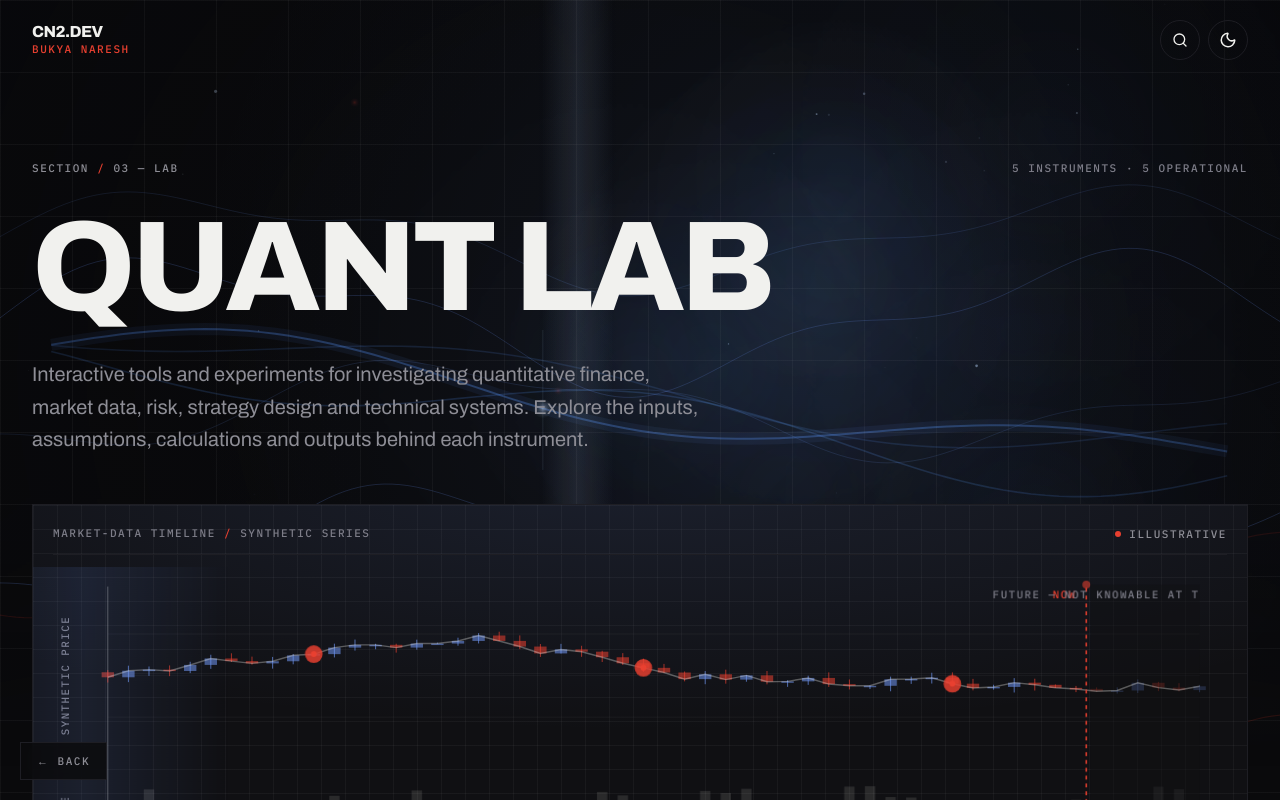
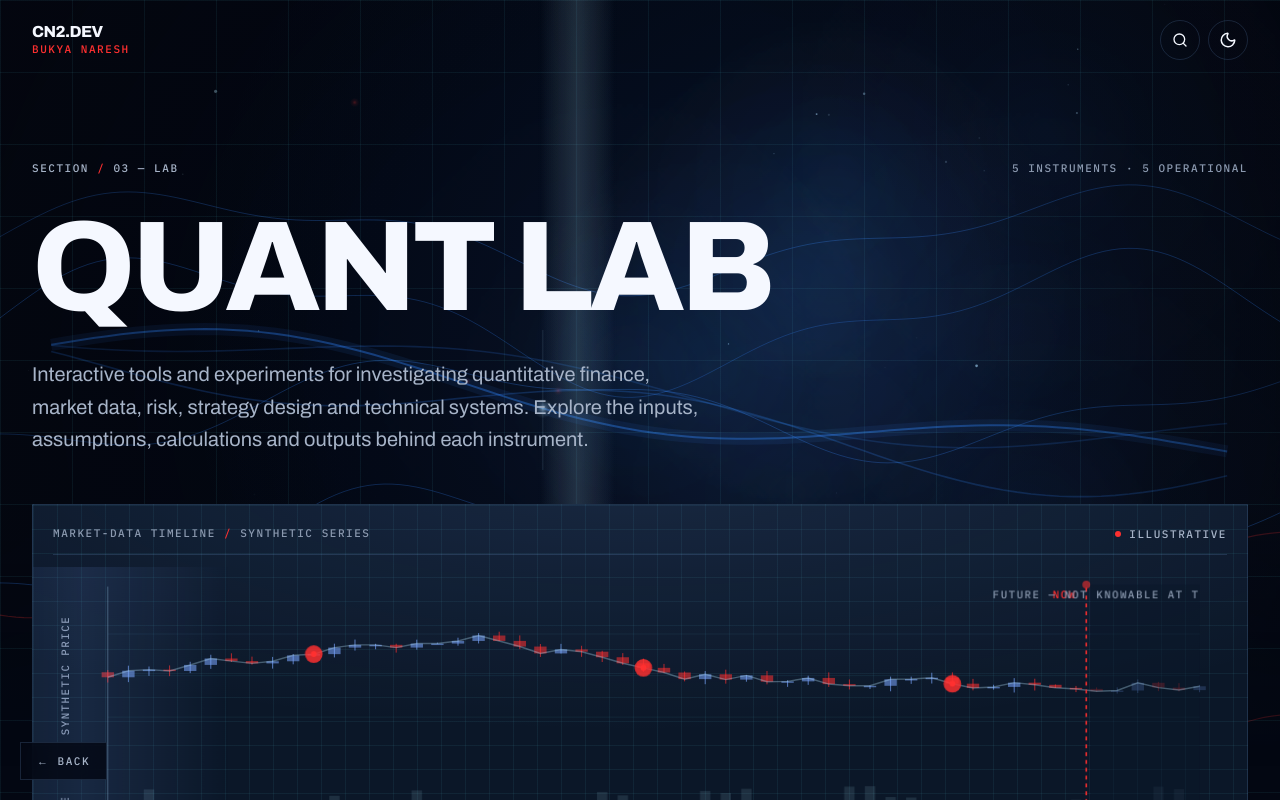
Before and after one commit to naresh-cn2/cn2-identity-hub, a Next.js app: page /lab in a window 1280 px wide. Shown: the top 800 px of the page. Built offline with nearby package versions, Linux system fonts and the light colour scheme.

Commit message:
site: holographic midnight retheme + new hero banner with live AI-native tagline

```diff
--- a/app/apple-icon.tsx
+++ b/app/apple-icon.tsx
@@ -18,8 +18,8 @@ export default function AppleIcon() {
                     display: "flex",
                     alignItems: "center",
                     justifyContent: "center",
-                    backgroundColor: "#0a0a0c",
-                    color: "#f1f1ee",
+                    backgroundColor: "#030712",
+                    color: "#F5F8FF",
                     fontSize: 96,
                     position: "relative",
                 }}
--- a/app/global-error.tsx
+++ b/app/global-error.tsx
@@ -23,8 +23,8 @@ export default function GlobalError({
                     display: "flex",
                     alignItems: "center",
                     justifyContent: "center",
-                    background: "#0a0a0c",
-                    color: "#f1f1ee",
+                    background: "#030712",
+                    color: "#F5F8FF",
                     fontFamily: "ui-monospace, SFMono-Regular, Menlo, monospace",
                 }}
             >
@@ -42,13 +42,13 @@ export default function GlobalError({
                     >
                         THE SITE ITSELF HIT AN ERROR.
                     </h1>
-                    <p style={{ color: "#8e8e96", lineHeight: 1.7, marginTop: "1.25rem" }}>
+                    <p style={{ color: "#A7B4C8", lineHeight: 1.7, marginTop: "1.25rem" }}>
                         The root layout failed to render. Retrying reloads it. If it keeps
                         happening, something is wrong at the deployment level — the digest below
                         identifies this error in the server logs.
                     </p>
                     {error?.digest && (
-                        <p style={{ color: "#7d7d88", fontSize: 12, marginTop: "1rem" }}>
+                        <p style={{ color: "#8B99AF", fontSize: 12, marginTop: "1rem" }}>
                             DIGEST / {error.digest}
                         </p>
                     )}
@@ -57,8 +57,8 @@ export default function GlobalError({
                             onClick={() => retry()}
                             style={{
                                 background: "transparent",
-                                border: "1px solid #303038",
-                                color: "#f1f1ee",
+                                border: "1px solid rgba(120, 170, 230, 0.34)",
+                                color: "#F5F8FF",
                                 padding: "0.9rem 1.6rem",
                                 fontSize: 11,
                                 letterSpacing: "0.2em",
@@ -71,8 +71,8 @@ export default function GlobalError({
                         <Link
                             href="/"
                             style={{
-                                border: "1px solid #303038",
-                                color: "#8e8e96",
+                                border: "1px solid rgba(120, 170, 230, 0.34)",
+                                color: "#A7B4C8",
                                 padding: "0.9rem 1.6rem",
                                 fontSize: 11,
                                 letterSpacing: "0.2em",
--- a/app/globals.css
+++ b/app/globals.css
@@ -31,28 +31,40 @@
   --chart-axis: rgba(21, 25, 34, 0.34);
   --scanline: rgba(21, 25, 34, 0.02);
   --code-bg: #e7edf8;
+  /* CN2 HOLOGRAPHIC MIDNIGHT SYSTEM — illumination tokens (light values,
+     dark-theme values live in the .dark block below) */
+  --electric: #0b57d0;
+  --holo: #0891b2;
+  --ice: #4c8ddb;
 }
 
 .dark {
-  --background: #0a0a0c;
-  --surface: #101013;
-  --surface-2: #141418;
-  --foreground: #f1f1ee;
-  --muted: #8e8e96;
-  /* AA (≥4.5:1) at 10px label sizes on every surface incl. #141418 — verified by scripts/qa/token-check.ps1 */
-  --faint: #7d7d88;
-  --line: #1e1e24;
-  --line-strong: #303038;
-  --signal: #e94030; /* nudge from #e6392a: keeps AA (≥4.5:1) on every surface incl. #141418 — verified by scripts/qa/token-check.ps1 */
-  --signal-soft: rgba(233, 64, 48, 0.1);
-  --research: #6f96f2;
-  --research-soft: rgba(111, 150, 242, 0.12);
-  --research-line: rgba(111, 150, 242, 0.34);
-  --grid-line: rgba(241, 241, 238, 0.045);
-  --chart-grid: rgba(241, 241, 238, 0.07);
-  --chart-axis: rgba(241, 241, 238, 0.32);
-  --scanline: rgba(241, 241, 238, 0.018);
-  --code-bg: #121216;
+  /* CN2 HOLOGRAPHIC MIDNIGHT SYSTEM — deep midnight-blue foundation,
+     electric-blue illumination, holographic cyan highlights, ice-blue
+     light, restrained crimson accent. */
+  --background: #030712;
+  --surface: #0B1728;
+  --surface-2: #101D30;
+  --foreground: #F5F8FF;
+  --muted: #A7B4C8;
+  /* AA (≥4.5:1) at 10px label sizes on every surface incl. #101D30 — verified by scripts/qa/token-check.ps1 */
+  --faint: #8B99AF;
+  --line: rgba(120, 170, 230, 0.18);
+  --line-strong: rgba(120, 170, 230, 0.34);
+  --signal: #FF3030; /* holographic-system crimson accent — keeps AA (≥4.5:1) on every surface incl. #101D30 — verified by scripts/qa/token-check.ps1 */
+  --signal-soft: rgba(255, 48, 48, 0.1);
+  --research: #7aa7ff;
+  --research-soft: rgba(122, 167, 255, 0.12);
+  --research-line: rgba(122, 167, 255, 0.34);
+  --grid-line: rgba(103, 232, 249, 0.068);
+  --chart-grid: rgba(184, 231, 255, 0.07);
+  --chart-axis: rgba(184, 231, 255, 0.32);
+  --scanline: rgba(184, 231, 255, 0.02);
+  --code-bg: #07111F;
+  /* holographic illumination (dark values) */
+  --electric: #1677FF;
+  --holo: #67E8F9;
+  --ice: #B8E7FF;
 }
 
 @theme inline {
@@ -69,6 +81,9 @@
   --color-research: var(--research);
   --color-research-soft: var(--research-soft);
   --color-research-line: var(--research-line);
+  --color-electric: var(--electric);
+  --color-holo: var(--holo);
+  --color-ice: var(--ice);
   --font-sans: var(--font-archivo), system-ui, -apple-system, sans-serif;
   --font-mono: var(--font-plex-mono), ui-monospace, "SF Mono", monospace;
   --tracking-display: -0.03em;
@@ -329,8 +344,8 @@ body {
   }
 }
 
-/* cinematic route change - a thin red signal bar sweeps the top edge of the
-   viewport (short, fast, never blocks interaction; reduced-motion neutralises
+/* cinematic route change - a thin holographic signal bar sweeps the top edge of
+   the viewport (short, fast, never blocks interaction; reduced-motion neutralises
    it globally). Horizontal sweep only - never a full-height vertical stripe,
    and travel distances use viewport units so it always exits the screen. */
 @keyframes curtain-travel {
@@ -354,11 +369,11 @@ body {
   pointer-events: none;
   background: linear-gradient(90deg,
       transparent 0%,
-      rgba(230, 57, 42, 0.25) 38%,
-      rgba(230, 57, 42, 0.9) 50%,
-      rgba(230, 57, 42, 0.25) 62%,
+      rgba(22, 119, 255, 0.25) 38%,
+      rgba(103, 232, 249, 0.9) 50%,
+      rgba(22, 119, 255, 0.25) 62%,
       transparent 100%);
-  box-shadow: 0 0 12px rgba(230, 57, 42, 0.35);
+  box-shadow: 0 0 12px rgba(22, 119, 255, 0.35);
   animation: curtain-travel 0.6s cubic-bezier(0.76, 0, 0.24, 1) both;
 }
 
@@ -609,13 +624,13 @@ h1.cn2-brand-word {
 /* Slow breathing zoom — a separate wrapper so it never fights the
    pointer-driven parallax transform on .cn2-hero-img itself. */
 .cn2-hero-zoom {
-  animation: cn2-hero-breathe 26s ease-in-out infinite;
+  animation: cn2-hero-breathe 17s ease-in-out infinite;
   will-change: transform;
 }
 
 @keyframes cn2-hero-breathe {
   0%, 100% { transform: scale(1); }
-  50% { transform: scale(1.018); }
+  50% { transform: scale(1.022); }
 }
 
 /* Pointer parallax + subtle 3D perspective tilt. Angles stay tiny (≤1.6deg)
@@ -632,26 +647,87 @@ h1.cn2-brand-word {
   will-change: transform;
 }
 
-/* Ultra-wide portal banner (2048×768 ≈ 2.667:1) with baked-in typography.
-   Cover on landscape: at every aspect ≥ 29/25 the visible window (biased by
-   45%/42%, measured from the artwork: wordmark starts x 28.5%, ring ends
-   x 68%, ring top y 23%) fully contains the text and the portal — nothing
-   important is cropped. Below 29/25 (phones, portrait tablets) the banner
+/* Neon portal banner (1627×967 ≈ 1.683:1) with baked-in typography.
+   Cover on normal landscape: at every aspect between 7/5 and 12/5 the visible
+   window (biased by 25%/42%, measured from the artwork with a grid overlay:
+   wordmark starts x 9.7%, ring spans x 46–79% / y 16–71%, floor line y 70.5%)
+   fully contains the typography and the portal — nothing important is cropped,
+   even with the scale(1.05) parallax base + breathe peak. At ≤ 7/5 (phones,
+   portrait and small landscape tablets) and at ≥ 12/5 (ultrawide) the banner
    switches to CONTAIN so the whole artwork shows uncropped, letterboxed on
-   black. CinematicLayers mirrors this exact fit math to anchor effects. */
+   black. CinematicLayers mirrors this exact fit math to anchor effects, and
+   .cn2-img-box (tagline plane) rebuilds the same rectangle for live type. */
 .cn2-hero-bg {
   background-image: url("/images/cn2-hero-portal.png");
   background-size: cover;
-  background-position: 45% 42%;
+  background-position: 25% 42%;
   background-repeat: no-repeat;
   background-color: #000;
 }
 
-@media (max-aspect-ratio: 29/25) {
+@media (max-aspect-ratio: 7/5) {
   .cn2-hero-bg {
     background-size: contain;
-    background-position: 45% 50%;
-  }
+    background-position: 50% 50%;
+  }
+}
+
+@media (min-aspect-ratio: 12/5) {
+  .cn2-hero-bg {
+    background-size: contain;
+    background-position: 50% 50%;
+  }
+}
+
+/* ---- Baked-artwork tagline: "AI-NATIVE SYSTEMS ARCHITECT" ----
+   The line lives in the artwork's composition (same slot as the old baked
+   "WHERE IMAGINATION BECOMES REALITY"), so this layer rebuilds the artwork's
+   own rectangle by mirroring .cn2-hero-bg's cover/contain math exactly, then
+   places the type at image-space coordinates inside it. The plane shares
+   .cn2-hero-img's transform stack (parallax + tilt + scale), so the type
+   never drifts from the baked lettering; font-size is container-relative
+   (cqw = 1% of the mapped artwork width) so it scales like baked pixels. */
+.cn2-tag-plane {
+  pointer-events: none;
+  container-type: size;
+}
+
+.cn2-img-box {
+  --img-a: 1.6825; /* 1627 / 967 */
+  --cw: 100cqw;
+  --ch: 100cqh;
+  --pw: max(var(--cw), calc(var(--ch) * var(--img-a)));
+  position: absolute;
+  width: var(--pw);
+  height: calc(var(--pw) / var(--img-a));
+  left: calc((var(--cw) - var(--pw)) * 0.25);
+  top: calc((var(--ch) - var(--pw) / var(--img-a)) * 0.42);
+  container-type: size;
+}
+
+/* Same never-crop breakpoints as .cn2-hero-bg: the box fits inside instead of
+   overfilling, centered — so the tagline keeps the artwork's own margins. */
+@media (max-aspect-ratio: 7/5), (min-aspect-ratio: 12/5) {
+  .cn2-img-box {
+    --pw: min(var(--cw), calc(var(--ch) * var(--img-a)));
+    left: calc((var(--cw) - var(--pw)) * 0.5);
+    top: calc((var(--ch) - var(--pw) / var(--img-a)) * 0.5);
+  }
+}
+
+.cn2-tagline {
+  position: absolute;
+  left: 9.7%;
+  top: 55.3%;
+  margin: 0;
+  font-family: var(--font-mono);
+  font-size: 1.75cqw;
+  line-height: 1;
+  letter-spacing: 0.14em;
+  text-transform: uppercase;
+  white-space: nowrap;
+  color: #eaf3ff;
+  text-shadow: 0 0 16px rgba(103, 232, 249, 0.35), 0 2px 10px rgba(0, 0, 0, 0.55);
 }
 
 /* About-page night-city backdrop — an extremely slow Ken Burns drift so the
@@ -914,12 +990,13 @@ h1.cn2-brand-word {
   inset: 0;
   opacity: 0;
   transition: opacity 800ms ease;
-  /* Dark mode: tight portal-centred glow, rapid falloff */
-  background: radial-gradient(48% 55% at var(--cn2-portal-x, 60%) var(--cn2-portal-y, 47%),
-      rgba(120, 180, 255, 0.1) 0%,
-      rgba(80, 140, 230, 0.03) 25%,
+  /* Dark mode: tight portal-centred glow, rapid falloff — electric core
+     dissolving into a holographic cyan whisper */
+  background: radial-gradient(48% 55% at var(--cn2-portal-x, 62.5%) var(--cn2-portal-y, 43.5%),
+      rgba(22, 119, 255, 0.13) 0%,
+      rgba(103, 232, 249, 0.045) 26%,
       transparent 55%);
-  animation: cn2-ambient-flicker 16s ease-in-out infinite;
+  animation: cn2-ambient-flicker 11s ease-in-out infinite;
 }
 
 @keyframes cn2-ambient-flicker {
@@ -950,7 +1027,7 @@ h1.cn2-brand-word {
 /* Light mode: ambient glow — bright icy-blue pool covering the portal ring area */
 .is-light .cn2-ambient-glow {
   --cn2-ambient-base: 1;
-  background: radial-gradient(55% 60% at var(--cn2-portal-x, 60%) var(--cn2-portal-y, 47%),
+  background: radial-gradient(55% 60% at var(--cn2-portal-x, 62.5%) var(--cn2-portal-y, 43.5%),
       rgba(200, 230, 255, 0.5) 0%,
       rgba(170, 210, 250, 0.2) 30%,
       rgba(120, 170, 240, 0.06) 50%,
@@ -978,10 +1055,10 @@ h1.cn2-brand-word {
 }
 
 .cn2-text-shimmer {
-  left: var(--cn2-text-x, 28.5%);
-  top: var(--cn2-text-y, 39.5%);
-  width: var(--cn2-text-w, 22%);
-  height: var(--cn2-text-h, 19%);
+  left: var(--cn2-text-x, 9.7%);
+  top: var(--cn2-text-y, 38.5%);
+  width: var(--cn2-text-w, 40.8%);
+  height: var(--cn2-text-h, 21.5%);
   overflow: hidden;
   opacity: 0.9;
 }
@@ -996,7 +1073,7 @@ h1.cn2-brand-word {
       rgba(226, 240, 255, 0.6) 50%,
       rgba(210, 232, 255, 0.0) 53%,
       transparent 58%);
-  animation: cn2-spec-sweep 16s cubic-bezier(0.4, 0, 0.2, 1) infinite;
+  animation: cn2-spec-sweep 9s cubic-bezier(0.4, 0, 0.2, 1) infinite;
 }
 
 @keyframes cn2-spec-sweep {
@@ -1007,10 +1084,10 @@ h1.cn2-brand-word {
 /* Portal reflection on the letters nearest the portal (right side of the
    wordmark). Stronger in light mode where the portal reads brighter. */
 .cn2-text-tint {
-  left: var(--cn2-text-x, 28.5%);
-  top: var(--cn2-text-y, 39.5%);
-  width: var(--cn2-text-w, 22%);
-  height: var(--cn2-text-h, 19%);
+  left: var(--cn2-text-x, 9.7%);
+  top: var(--cn2-text-y, 38.5%);
+  width: var(--cn2-text-w, 40.8%);
+  height: var(--cn2-text-h, 21.5%);
   background: radial-gradient(circle at 100% 50%,
       rgba(150, 205, 255, 0.28) 0%,
       transparent 68%);
@@ -1029,8 +1106,8 @@ h1.cn2-brand-word {
    draws a second visible ring; it is a soft halo around the existing one. */
 .cn2-portal-glow {
   position: absolute;
-  left: var(--cn2-portal-x, 60%);
-  top: var(--cn2-portal-y, 47%);
+  left: var(--cn2-portal-x, 62.5%);
+  top: var(--cn2-portal-y, 43.5%);
   width: 36%;
   height: 64%;
   transform: translate(calc(-50% + var(--cn2-px, 0) * 16px), calc(-50% + var(--cn2-py, 0) * 12px));
@@ -1041,10 +1118,10 @@ h1.cn2-brand-word {
   position: absolute;
   inset: 0;
   background: radial-gradient(closest-side at 50% 50%,
-      rgba(130, 196, 255, 0.12) 0%,
-      rgba(95, 170, 248, 0.06) 38%,
+      rgba(80, 160, 255, 0.14) 0%,
+      rgba(103, 232, 249, 0.06) 38%,
       transparent 78%);
-  animation: cn2-portal-breathe 14s ease-in-out infinite;
+  animation: cn2-portal-breathe 9s ease-in-out infinite;
 }
 
 /* Light mode: same ring geometry, just brighter — makes the baked-in ring glow */
@@ -1054,7 +1131,7 @@ h1.cn2-brand-word {
       rgba(160, 215, 255, 0.25) 38%,
       rgba(120, 185, 250, 0.1) 62%,
       transparent 78%);
-  animation: cn2-portal-breathe 12s ease-in-out infinite;
+  animation: cn2-portal-breathe 8s ease-in-out infinite;
 }
 
 /* Floor pool — concentrated beneath the portal (its reflection).
@@ -1070,19 +1147,19 @@ h1.cn2-brand-word {
 .is-dark .cn2-floor-glow {
   --cn2-floor-base: 0.4;
   opacity: 0.4;
-  background: radial-gradient(70% 100% at var(--cn2-portal-x, 60%) 118%,
+  background: radial-gradient(70% 100% at var(--cn2-portal-x, 62.5%) 118%,
       rgba(150, 205, 255, 0.18) 0%,
       transparent 50%);
-  animation: cn2-floor-shimmer 14s ease-in-out infinite;
+  animation: cn2-floor-shimmer 10s ease-in-out infinite;
 }
 
 .is-light .cn2-floor-glow {
   --cn2-floor-base: 0.9;
   opacity: 0.9;
-  background: radial-gradient(70% 100% at var(--cn2-portal-x, 60%) 118%,
+  background: radial-gradient(70% 100% at var(--cn2-portal-x, 62.5%) 118%,
       rgba(150, 205, 255, 0.28) 0%,
       transparent 50%);
-  animation: cn2-floor-shimmer 12s ease-in-out infinite;
+  animation: cn2-floor-shimmer 9s ease-in-out infinite;
 }
 
 @keyframes cn2-floor-shimmer {
@@ -1141,10 +1218,11 @@ h1.cn2-brand-word {
 .card-depth:focus-visible,
 .card-depth:focus-within {
   transform: translateY(-4px);
-  border-color: var(--line-strong);
+  border-color: color-mix(in srgb, var(--electric) 62%, transparent);
   box-shadow:
     0 24px 48px -28px rgb(0 0 0 / 0.55),
-    inset 0 0 0 1px var(--signal-soft);
+    0 0 0 1px color-mix(in srgb, var(--electric) 30%, transparent),
+    0 0 28px -8px color-mix(in srgb, var(--holo) 40%, transparent);
 }
 
 /* dashed connectors for timelines, pipelines, and pathways */
@@ -1199,7 +1277,7 @@ h1.cn2-brand-word {
 }
 
 .anim-float { animation: cn2-float 7s ease-in-out infinite; }
-.anim-spin-slow { animation: cn2-spin-slow 64s linear infinite; }
+.anim-spin-slow { animation: cn2-spin-slow 46s linear infinite; }
 .anim-blink { animation: cn2-blink 2.4s ease-in-out infinite; }
 .anim-sweep { animation: cn2-sweep 5.5s cubic-bezier(0.4, 0, 0.2, 1) infinite; }
 .anim-ring { animation: cn2-ring 2.8s ease-out infinite; }
@@ -1315,9 +1393,9 @@ button.corner-ticks {
   transform-box: view-box;
   transform-origin: center;
 }
-.nexus-spin { animation: cn2-spin-slow 64s linear infinite; }
-.nexus-spin-rev { animation: cn2-spin-slow 64s linear infinite reverse; }
-.nexus-spin-2 { animation: cn2-spin-slow 96s linear infinite; }
+.nexus-spin { animation: cn2-spin-slow 46s linear infinite; }
+.nexus-spin-rev { animation: cn2-spin-slow 46s linear infinite reverse; }
+.nexus-spin-2 { animation: cn2-spin-slow 70s linear infinite; }
 /* radar ping — re-origins the shared ring keyframe onto the core */
 .nexus-ping { animation: cn2-ring 2.8s ease-out infinite; }
 /* node interaction — chip lift, frame light, spoke energises */
@@ -1562,8 +1640,9 @@ button.corner-ticks {
   z-index: 69;
   pointer-events: none;
   background: radial-gradient(130% 100% at 50% 50%,
-      transparent 38%,
-      color-mix(in srgb, var(--background) 62%, transparent) 84%);
+      transparent 36%,
+      color-mix(in srgb, var(--electric) 14%, transparent) 68%,
+      color-mix(in srgb, var(--holo) 8%, transparent) 86%);
   animation: curtain-veil-fade 0.55s cubic-bezier(0.4, 0, 0.2, 1) both;
 }
 
@@ -1633,16 +1712,16 @@ button.corner-ticks {
   }
 }
 
-/* scroll reel — a signal-to-research hairline tracks reading progress */
+/* scroll reel — a crimson→electric→holo hairline tracks reading progress */
 .scroll-progress-bar {
   width: 100%;
-  background: linear-gradient(90deg, var(--signal), var(--research));
+  background: linear-gradient(90deg, var(--signal), var(--electric) 55%, var(--holo));
   transform: scaleX(0);
   opacity: 0;
   transition: opacity 0.4s ease;
 }
 
-/* cursor light — a soft studio glow trails the pointer through the room */
+/* cursor light — an electric holographic halo trails the pointer through the room */
 .cursor-light-dot {
   position: absolute;
   left: 0;
@@ -1655,13 +1734,14 @@ button.corner-ticks {
   transition: opacity 0.6s ease, transform 0.35s cubic-bezier(0.22, 1, 0.36, 1);
   will-change: transform;
   background: radial-gradient(closest-side,
-      color-mix(in srgb, var(--research) 6%, transparent),
+      color-mix(in srgb, var(--electric) 9%, transparent),
       transparent 72%);
 }
 
 .dark .cursor-light-dot {
   background: radial-gradient(closest-side,
-      color-mix(in srgb, var(--research) 11%, transparent),
+      color-mix(in srgb, var(--electric) 18%, transparent),
+      color-mix(in srgb, var(--holo) 6%, transparent) 55%,
       transparent 72%);
 }
 
--- a/app/icon.tsx
+++ b/app/icon.tsx
@@ -21,8 +21,8 @@ export default function Icon() {
                     display: "flex",
                     alignItems: "center",
                     justifyContent: "center",
-                    backgroundColor: "#0a0a0c",
-                    color: "#f1f1ee",
+                    backgroundColor: "#030712",
+                    color: "#F5F8FF",
                     fontSize: 17,
                     borderRadius: 6,
                     position: "relative",
--- a/app/layout.tsx
+++ b/app/layout.tsx
@@ -68,7 +68,7 @@ export const viewport: Viewport = {
   width: "device-width",
   initialScale: 1,
   themeColor: [
-    { media: "(prefers-color-scheme: dark)", color: "#0a0a0c" },
+    { media: "(prefers-color-scheme: dark)", color: "#030712" },
     { media: "(prefers-color-scheme: light)", color: "#eef2f9" },
   ],
 };
--- a/app/manifest.ts
+++ b/app/manifest.ts
@@ -9,8 +9,8 @@ export default function manifest(): MetadataRoute.Manifest {
             "Digital headquarters of Bukya Naresh — quantitative development through research, markets, data and engineering.",
         start_url: "/",
         display: "standalone",
-        background_color: "#0a0a0c",
-        theme_color: "#0a0a0c",
+        background_color: "#030712",
+        theme_color: "#030712",
         icons: [
             { src: "/icon", sizes: "32x32", type: "image/png" },
             { src: "/apple-icon", sizes: "180x180", type: "image/png" },
--- a/components/layout/site-ambience.tsx
+++ b/components/layout/site-ambience.tsx
@@ -55,7 +55,7 @@ export default function SiteAmbience() {
 
     return (
         <div aria-hidden="true" className="pointer-events-none fixed inset-0 -z-10">
-            <PageAtmosphere variant={variant} intensity={0.7} className="cn2-atmosphere-plain" />
+            <PageAtmosphere variant={variant} intensity={1} className="cn2-atmosphere-plain" />
         </div>
     );
 }
```
Also changed, not shown: app/opengraph-image.tsx (+5 -5 lines), components/cinematic/stage-vfx.tsx (+6 -6 lines), components/home/cinematic-layers.tsx (+38 -28 lines), components/home/entry-hero.tsx (+19 -4 lines), components/ui/page-atmosphere.tsx (+5 -5 lines), public/images/cn2-hero-portal.png.
